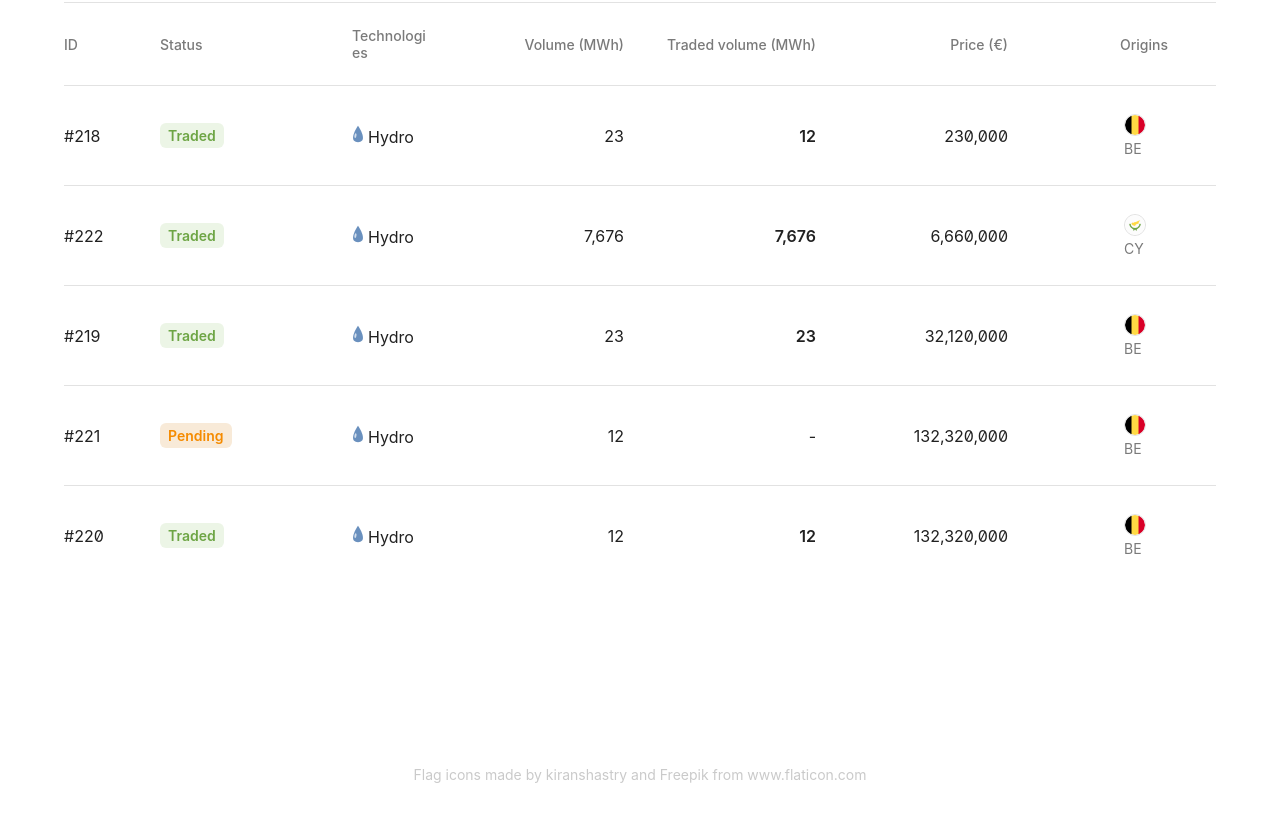
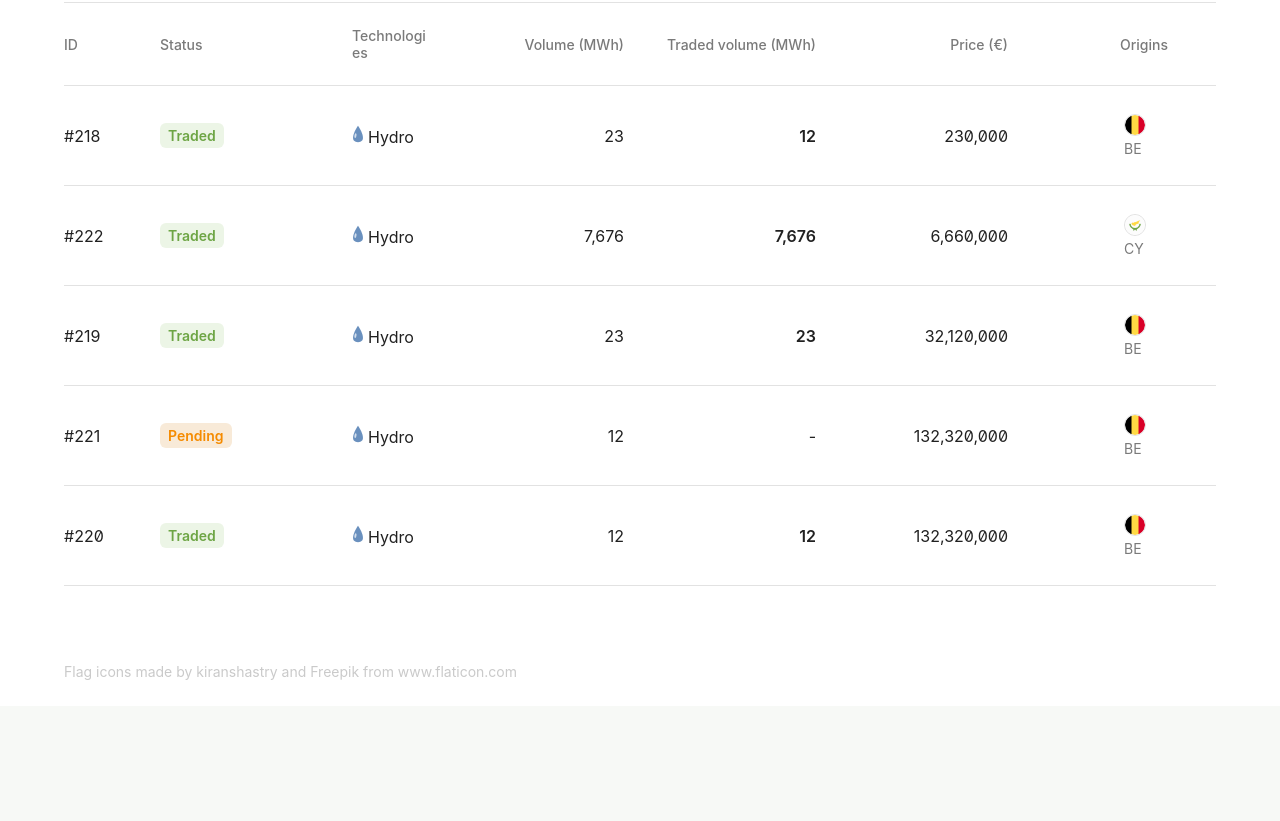
Before and after one commit to yubinjee/go2-markets, a plain HTML site: page index.html in a window 1280 px wide. Shown: the part 1102-1923 px from the top of the page. After the commit the page ends 1808 px from the top, so only its background shows below. Drawn offline with Linux system fonts and the light colour scheme; a web font is replaced by a local one.

Commit message:
styled footer and license notice

```diff
--- a/css/_global.scss
+++ b/css/_global.scss
@@ -271,6 +271,9 @@ ul {
     }
     tr {
         border-top: 1px solid $middlelightgrey;
+        &:last-child {
+            border-bottom: 1px solid $middlelightgrey;
+        }
     }
     th {
         font-size: 14px;
@@ -326,11 +329,12 @@ ul {
 
 .gm_footer {
     background: white;
-    height: 160px;
-    padding: 40px;
-    display:flex;
+    height: 120px;
     align-items: flex-end;
-    justify-content: center;
+    //justify-content: center;
     font-size: $fontSizeSmall;
     color: $grey;
 }
+.gm_footer__license-notice {
+    margin-bottom: 24px;
+}
--- a/index.html
+++ b/index.html
@@ -179,7 +179,7 @@
 
             </section>
 
-            <footer class="gm_footer">
+            <footer class="gm_container gm_footer">
                 <p class="gm_footer__license-notice">Flag icons made by kiranshastry and Freepik from www.flaticon.com</p>
             </footer>
 
```
Also changed, not shown: css/main.css, 1 other file.
